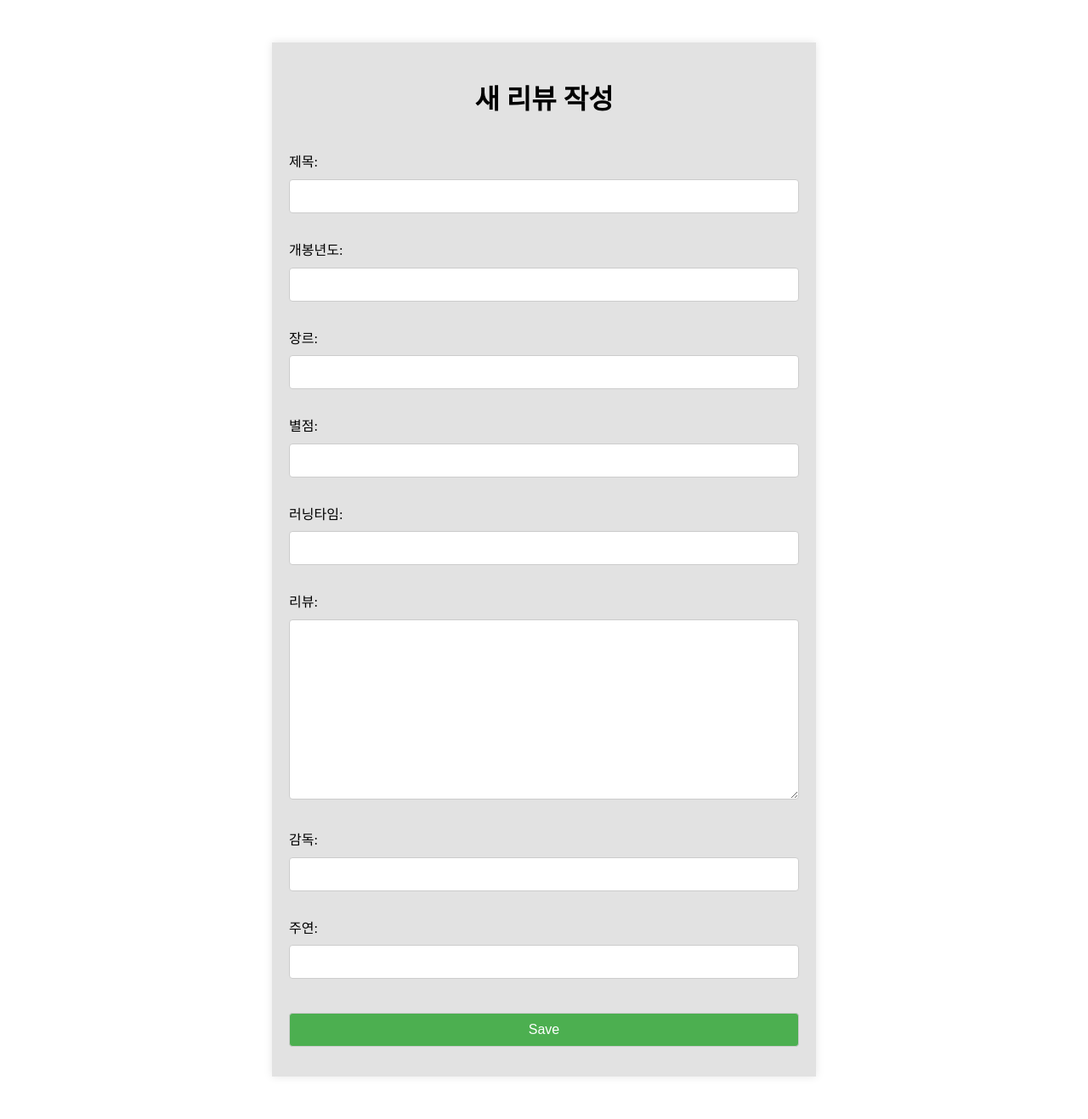
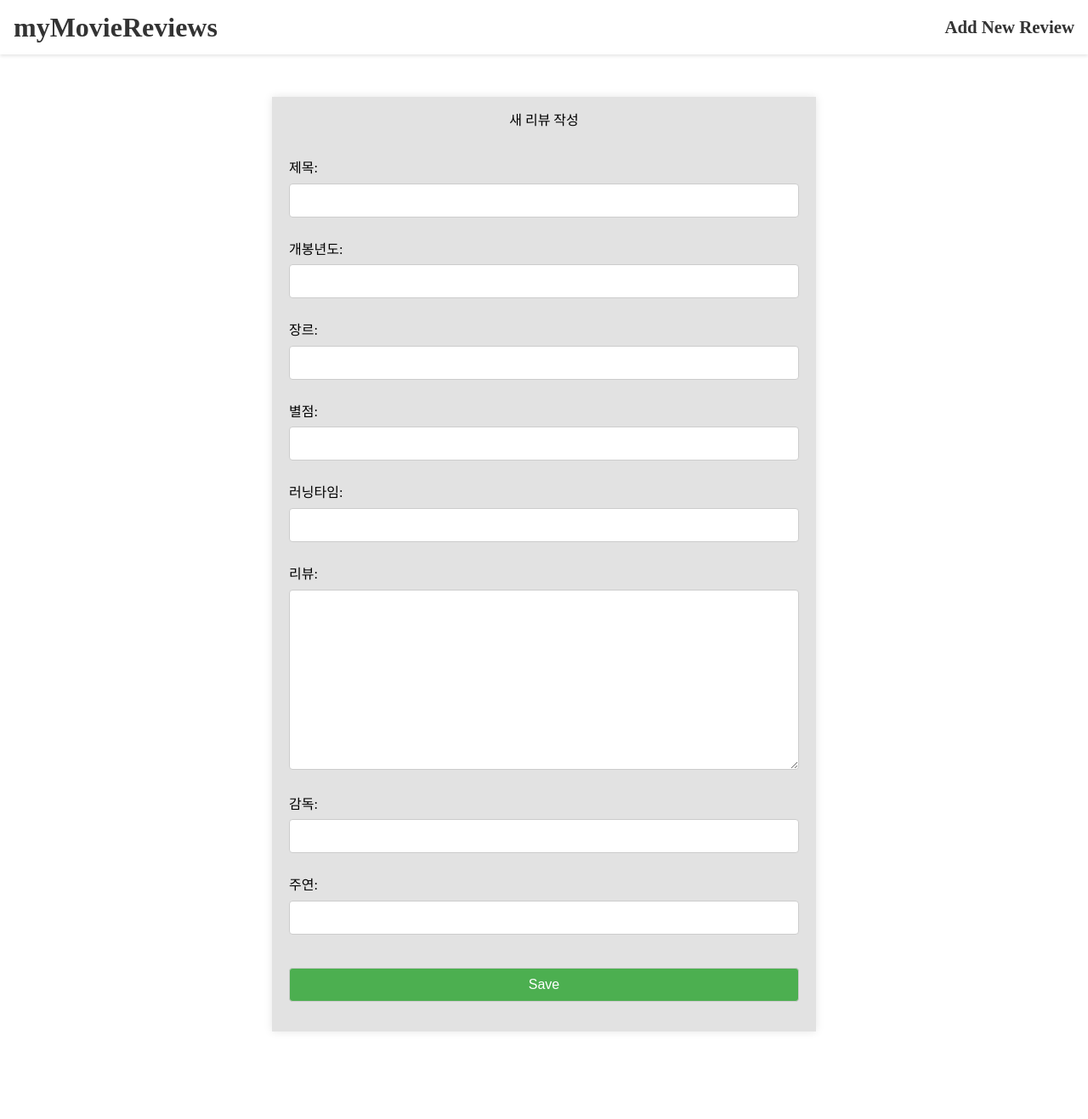
Before and after one commit to Pirogramming-20/LeeSunmin, a Django app: page /review/create in a window 1280 px wide. Shown: the whole page at 85% size. After the commit the page ends 1214 px from the top, so only its background shows below. Run offline with Django 5.2, Linux system fonts and the light colour scheme.

Commit message:
[feat 5] 'myMovieReviews' 클릭하면 리뷰 리스트 페이지로 이동 구현

```diff
--- /dev/null
+++ b/myMovieReviews/review/static/css/reset.css
@@ -0,0 +1,135 @@
+/* http://meyerweb.com/eric/tools/css/reset/
+   v2.0 | 20110126
+   License: none (public domain)
+*/
+
+html,
+body,
+div,
+span,
+applet,
+object,
+iframe,
+h1,
+h2,
+h3,
+h4,
+h5,
+h6,
+p,
+blockquote,
+pre,
+a,
+abbr,
+acronym,
+address,
+big,
+cite,
+code,
+del,
+dfn,
+em,
+img,
+ins,
+kbd,
+q,
+s,
+samp,
+small,
+strike,
+strong,
+sub,
+sup,
+tt,
+var,
+b,
+u,
+i,
+center,
+dl,
+dt,
+dd,
+ol,
+ul,
+li,
+fieldset,
+form,
+label,
+legend,
+table,
+caption,
+tbody,
+tfoot,
+thead,
+tr,
+th,
+td,
+article,
+aside,
+canvas,
+details,
+embed,
+figure,
+figcaption,
+footer,
+header,
+hgroup,
+menu,
+nav,
+output,
+ruby,
+section,
+summary,
+time,
+mark,
+audio,
+video {
+    margin: 0;
+    padding: 0;
+    border: 0;
+    font-size: 100%;
+    font: inherit;
+    vertical-align: baseline;
+}
+
+/* HTML5 display-role reset for older browsers */
+article,
+aside,
+details,
+figcaption,
+figure,
+footer,
+header,
+hgroup,
+menu,
+nav,
+section {
+    display: block;
+}
+
+body {
+    line-height: 1;
+}
+
+ol,
+ul {
+    list-style: none;
+}
+
+blockquote,
+q {
+    quotes: none;
+}
+
+blockquote:before,
+blockquote:after,
+q:before,
+q:after {
+    content: '';
+    content: none;
+}
+
+table {
+    border-collapse: collapse;
+    border-spacing: 0;
+}
--- a/myMovieReviews/review/static/css/review.css
+++ b/myMovieReviews/review/static/css/review.css
@@ -4,6 +4,11 @@
     src: url('https://cdn.jsdelivr.net/gh/projectnoonnu/noonfonts_11-01@1.0/NanumSquareNeo-Variable.woff2') format('woff2');
     font-weight: normal;
     font-style: normal;
+}
+
+a {
+    text-decoration: none !important;
+    color: #333 !important;
 }
 
 .header {
@@ -18,7 +23,11 @@
 .title {
     font-size: 2rem;
     font-weight: bold;
-    color: #333;
+}
+
+.add-new_review{
+    font-size: 1.3rem;
+    font-weight: bold;
 }
 
 
--- a/myMovieReviews/review/templates/review/review_create.html
+++ b/myMovieReviews/review/templates/review/review_create.html
@@ -5,9 +5,16 @@
     <meta charset="UTF-8">
     <meta name="viewport" content="width=device-width, initial-scale=1.0">
     <title>myMovieReviews</title>
+    <link rel="stylesheet" href="{% static 'css/reset.css' %}">
     <link rel="stylesheet" href="{% static 'css/review.css' %}">
 </head>
 <body>
+    <header class="header">
+    <a href="/review">
+      <h1 class="title">myMovieReviews</h1>
+    </a>
+    <a href="/review/create" class="add-new_review">Add New Review</a>
+  </header>
   <!-- 새 리뷰 작성 페이지 -->
     <div id="review-create">
         <h1>새 리뷰 작성</h1>
--- a/myMovieReviews/review/templates/review/reviews_list.html
+++ b/myMovieReviews/review/templates/review/reviews_list.html
@@ -5,12 +5,15 @@
     <meta charset="UTF-8">
     <meta name="viewport" content="width=device-width, initial-scale=1.0">
     <title>myMovieReviews</title>
+    <link rel="stylesheet" href="{% static 'css/reset.css' %}">
     <link rel="stylesheet" href="{% static 'css/review.css' %}">
     <link href="https://cdn.jsdelivr.net/npm/bootstrap@5.3.2/dist/css/bootstrap.min.css" rel="stylesheet" integrity="sha384-T3c6CoIi6uLrA9TneNEoa7RxnatzjcDSCmG1MXxSR1GAsXEV/Dwwykc2MPK8M2HN" crossorigin="anonymous">
 </head>
 <body>
   <header class="header">
-    <h1 class="title">myMovieReviews</h1>
+    <a href="/review">
+      <h1 class="title">myMovieReviews</h1>
+    </a>
     <a href="/review/create" class="add-new_review">Add New Review</a>
   </header>
 
```
Also changed, not shown: myMovieReviews/review/templates/review/review_detail.html (+7 -0 lines).
